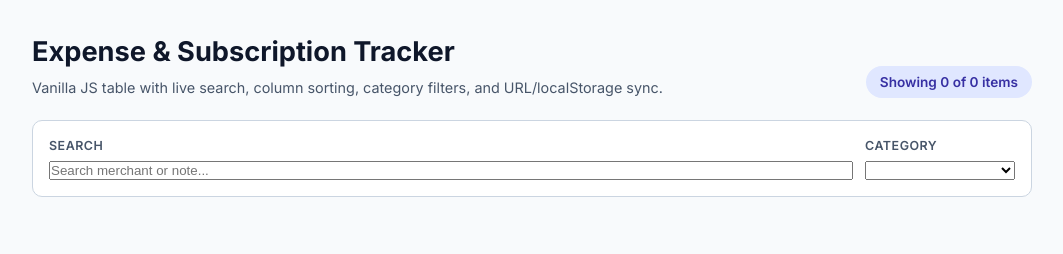
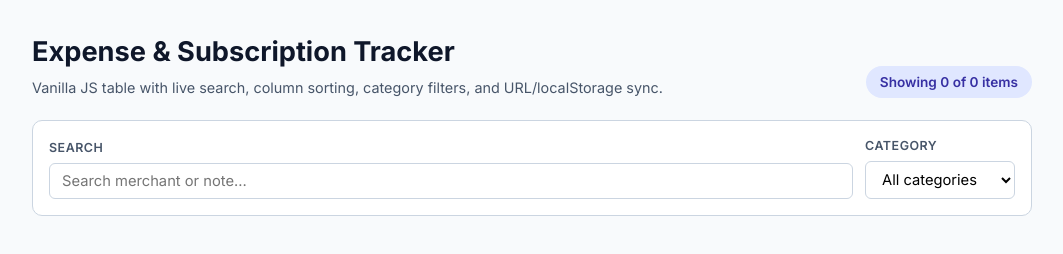
Before and after one commit to tensorGT/js-searchable-table, a plain HTML site: page index.html in a window 1280 px wide. Shown: the whole page, without its empty margins (108-1171 px from the left). Drawn offline with Linux system fonts and the light colour scheme.

```diff
--- a/index.html
+++ b/index.html
@@ -28,3 +28,7 @@
       <div class="control-group">
         <label for="category-select">Category</label>
         <select id="category-select">
+          <option value="all">All categories</option>
+          <option value="Hosting">Hosting</option>
+          <option value="Software">Software</option>
+          <option value="Hardware">Hardware</option>
--- a/style.css
+++ b/style.css
@@ -78,3 +78,13 @@ body {
 }
 
 .control-group input,
+.control-group select {
+  font-family: inherit;
+  font-size: 0.92rem;
+  padding: 8px 12px;
+  border: 1px solid #cbd5e1;
+  border-radius: 6px;
+  background-color: #ffffff;
+}
+
+.reset-btn {
```
Also changed, not shown: app.js (+9 -0 lines).
